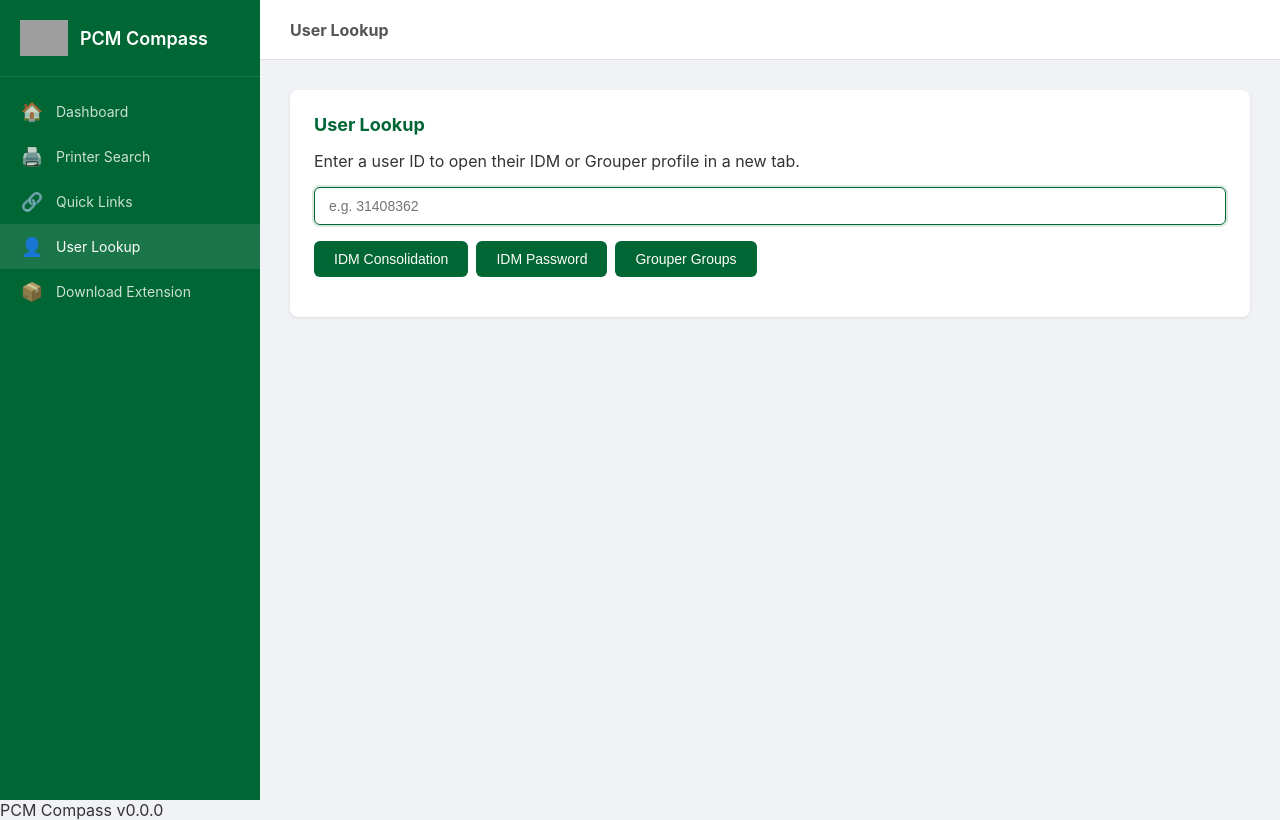
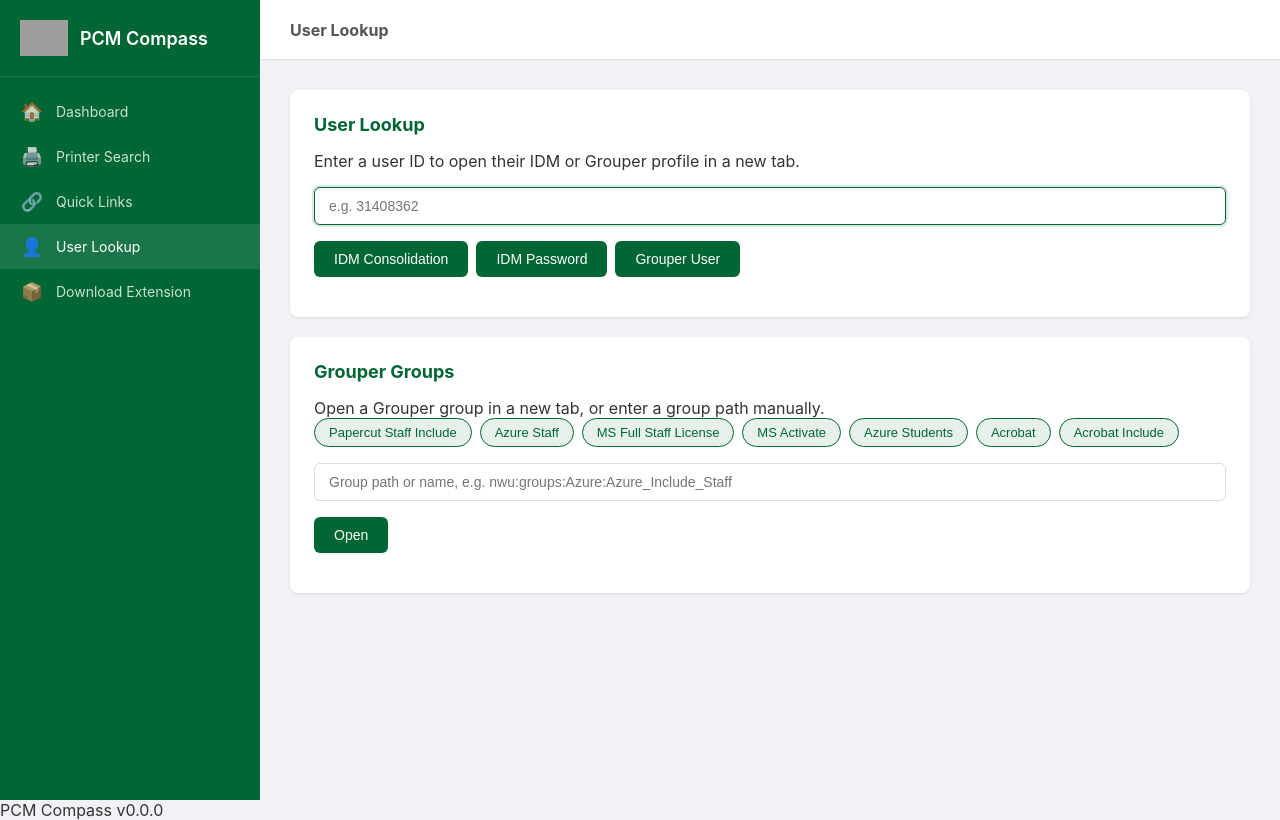
Before and after one commit to giiftmor/pcm_printer_search, a Flask app: page /user-lookup in a window 1280 px wide. Run offline with Flask 2, Linux system fonts and the light colour scheme; grey boxes are pictures that could not be loaded.

Commit message:
feat: grouper groups card in user lookup web UI

```diff
--- a/static/css/compass.css
+++ b/static/css/compass.css
@@ -260,3 +260,20 @@ body {
     text-decoration: underline;
     color: var(--nwu-green-light);
 }
+
+.chip-grid {
+    display: flex;
+    flex-wrap: wrap;
+    gap: 8px;
+    margin-bottom: 14px;
+}
+.chip {
+    padding: 6px 14px;
+    background: #e8f0eb;
+    border: 1px solid #006633;
+    border-radius: 16px;
+    color: #006633;
+    font-size: 13px;
+    cursor: pointer;
+}
+.chip:hover { background: #006633; color: #fff; }
--- a/templates/user_lookup.html
+++ b/templates/user_lookup.html
@@ -18,8 +18,23 @@
             IDM Password
         </button>
         <button class="btn btn-primary" onclick="openLookup('grouper')">
-            Grouper Groups
+            Grouper User
         </button>
+    </div>
+</div>
+
+<div class="card">
+    <h3>Grouper Groups</h3>
+    <p>Open a Grouper group in a new tab, or enter a group path manually.</p>
+
+    <div class="chip-grid" id="grouperChips"></div>
+
+    <div class="search-group">
+        <input type="text" id="groupId" placeholder="Group path or name, e.g. nwu:groups:Azure:Azure_Include_Staff">
+    </div>
+
+    <div class="search-group">
+        <button class="btn btn-primary" onclick="openGrouperGroup()">Open</button>
     </div>
 </div>
 
@@ -52,5 +67,53 @@ async function openLookup(type) {
 document.getElementById('userId').addEventListener('keypress', (e) => {
     if (e.key === 'Enter') openLookup('idm_consolidation');
 });
+
+let grouperPresets = [];
+
+async function loadGrouperPresets() {
+    try {
+        const resp = await fetch('/api/user-lookup/grouper-presets');
+        const data = await resp.json();
+        grouperPresets = data.presets || [];
+        const grid = document.getElementById('grouperChips');
+        grid.innerHTML = grouperPresets.map((p, i) =>
+            `<button class="chip" data-idx="${i}">${p.label}</button>`
+        ).join('');
+        grid.querySelectorAll('.chip').forEach(btn => {
+            btn.addEventListener('click', () => openGroupUrl(grouperPresets[btn.dataset.idx].url));
+        });
+    } catch (err) {
+        console.error('Failed to load Grouper presets:', err);
+    }
+}
+
+function openGroupUrl(url) {
+    window.open(url, '_blank', 'noopener,noreferrer');
+}
+
+async function openGrouperGroup() {
+    const name = document.getElementById('groupId').value.trim();
+    if (!name) {
+        alert('Please enter a group path or name');
+        return;
+    }
+    try {
+        const resp = await fetch(`/api/user-lookup/group-url?name=${encodeURIComponent(name)}`);
+        const data = await resp.json();
+        if (data.error) {
+            alert(data.error);
+            return;
+        }
+        openGroupUrl(data.url);
+    } catch (err) {
+        alert('Error: ' + err.message);
+    }
+}
+
+document.getElementById('groupId').addEventListener('keypress', (e) => {
+    if (e.key === 'Enter') openGrouperGroup();
+});
+
+loadGrouperPresets();
 </script>
 {% endblock %}
```
